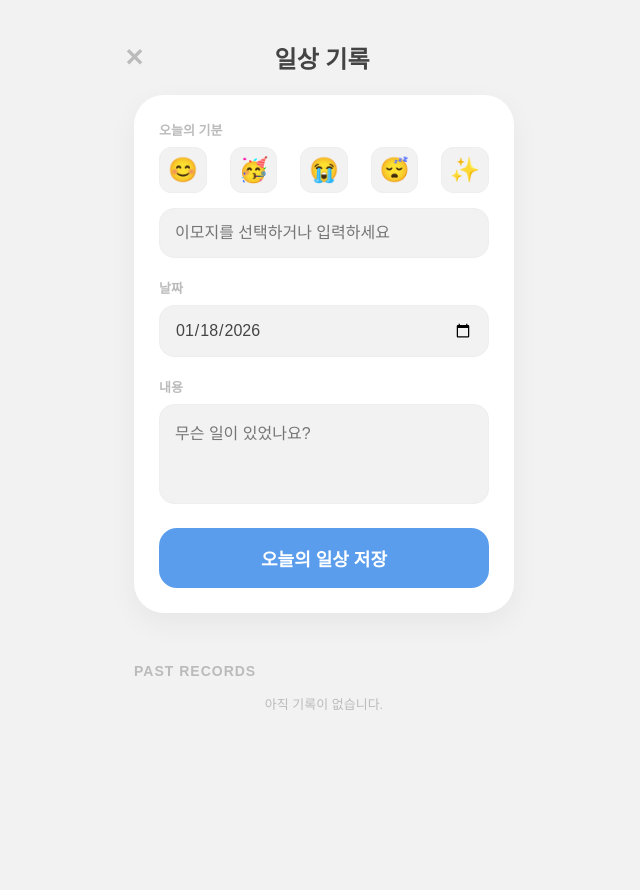
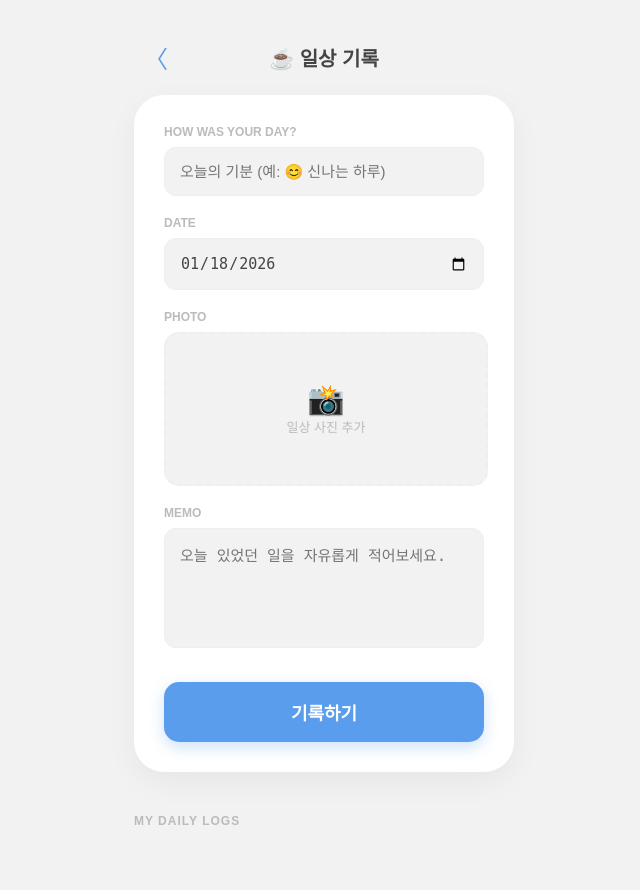
Before and after one commit to wealthsmurf/ADHdiary, a FastAPI app: template templates/daily.html in a window 1280 px wide. Shown: the whole page, without its empty margins (316-956 px from the left). Before the commit the page ends 710 px from the top, so only its background shows below. Run offline with FastAPI, Linux system fonts and the light colour scheme; the template is opened without the code that fills it, so the values that code supplies are empty.

Commit message:
Update daily.html

```diff
--- a/templates/daily.html
+++ b/templates/daily.html
@@ -3,7 +3,7 @@
 <head>
     <meta charset="UTF-8">
     <meta name="viewport" content="width=device-width, initial-scale=1.0">
-    <title>일상 기록 - ADHDIARY</title>
+    <title>DAILY LOG - ADHDIARY</title>
     <style>
         :root {
             --bg-color: #F2F2F2;
@@ -11,7 +11,7 @@
             --text-main: #444444;
             --text-sub: #BBBBBB;
             --border-color: #EEEEEE;
-            --adhd-blue: #5B9DED;
+            --daily-blue: #5B9DED;
         }
 
         body.dark-mode {
@@ -24,132 +24,163 @@
 
         body {
             margin: 0; padding: 0; font-family: 'Apple SD Gothic Neo', sans-serif;
-            background-color: var(--bg-color); display: flex; flex-direction: column; align-items: center;
-            color: var(--text-main); transition: background-color 0.3s, color 0.3s;
-            min-height: 100vh; padding-bottom: 50px;
+            background-color: var(--bg-color); color: var(--text-main);
+            display: flex; flex-direction: column; align-items: center; min-height: 100vh;
         }
 
-        .header { width: 90%; max-width: 400px; margin-top: 40px; display: flex; align-items: center; justify-content: space-between; }
-        .back-btn { text-decoration: none; color: var(--text-sub); font-size: 24px; font-weight: bold; }
-        .title { font-size: 24px; font-weight: 900; }
-
-        /* 입력 폼 카드 */
-        .form-card {
-            background: var(--card-bg); width: 90%; max-width: 380px; margin-top: 20px;
-            border-radius: 30px; padding: 25px; box-shadow: 0 10px 30px rgba(0,0,0,0.05);
-            box-sizing: border-box; margin-bottom: 40px;
+        .header {
+            width: 100%; max-width: 400px; padding: 40px 20px 20px;
+            display: flex; justify-content: space-between; align-items: center; box-sizing: border-box;
         }
 
-        .input-label { font-size: 13px; color: var(--text-sub); font-weight: bold; margin-bottom: 8px; display: block; }
+        .back-btn { font-size: 24px; cursor: pointer; color: var(--daily-blue); text-decoration: none; }
+        .title { font-size: 20px; font-weight: 900; }
 
-        .emoji-selection { display: flex; justify-content: space-between; margin-bottom: 15px; }
-        .emoji-btn {
-            font-size: 24px; background: var(--bg-color); border: 1px solid var(--border-color);
-            border-radius: 12px; padding: 8px; cursor: pointer; transition: 0.2s;
-        }
-        .emoji-btn.active { border-color: var(--adhd-blue); background: rgba(91, 157, 237, 0.1); }
-
-        input, textarea {
-            width: 100%; padding: 15px; border-radius: 15px; border: 1px solid var(--border-color);
-            background: var(--bg-color); color: var(--text-main); font-size: 16px;
-            margin-bottom: 20px; box-sizing: border-box; outline: none; font-family: inherit;
+        .form-card {
+            background: var(--card-bg); width: 90%; max-width: 380px;
+            border-radius: 30px; padding: 30px; box-shadow: 0 10px 30px rgba(0,0,0,0.05);
+            box-sizing: border-box;
         }
 
-        textarea { height: 100px; resize: none; }
+        .input-group { margin-bottom: 20px; }
+        .input-group label { display: block; font-size: 12px; color: var(--text-sub); margin-bottom: 8px; font-weight: bold; }
 
-        .save-btn {
-            width: 100%; height: 60px; background-color: var(--adhd-blue);
-            color: white; border-radius: 18px; border: none;
-            font-size: 18px; font-weight: bold; cursor: pointer;
+        input[type="text"], input[type="date"], textarea {
+            width: 100%; padding: 15px; border-radius: 12px; border: 1px solid var(--border-color);
+            background: var(--bg-color); color: var(--text-main); font-size: 15px;
+            box-sizing: border-box; outline: none; transition: 0.3s;
         }
 
-        /* --- 기록 리스트 (메인 카드 스타일) --- */
-        .history-section { width: 90%; max-width: 380px; margin-top: 10px; }
-        .history-title { font-size: 14px; font-weight: bold; color: var(--text-sub); margin-bottom: 15px; letter-spacing: 1px; }
+        textarea { height: 120px; resize: none; }
+        input:focus, textarea:focus { border-color: var(--daily-blue); }
 
-        .history-item {
-            background: var(--card-bg); border-radius: 20px; padding: 20px; margin-bottom: 15px;
-            box-shadow: 0 5px 15px rgba(0,0,0,0.05); position: relative;
-            border: 1px solid var(--border-color); transition: 0.2s;
+        .file-wrapper {
+            width: 100%; height: 150px; border: 2px dashed var(--border-color);
+            border-radius: 15px; display: flex; flex-direction: column;
+            align-items: center; justify-content: center; cursor: pointer;
+            overflow: hidden; position: relative; background: var(--bg-color);
+        }
+        #preview { width: 100%; height: 100%; object-fit: cover; display: none; }
+        .file-msg { font-size: 13px; color: var(--text-sub); text-align: center; }
+
+        .submit-btn {
+            width: 100%; height: 60px; background: var(--daily-blue);
+            color: white; border: none; border-radius: 15px;
+            font-size: 18px; font-weight: bold; cursor: pointer;
+            box-shadow: 0 5px 15px rgba(91, 157, 237, 0.3); margin-top: 10px;
         }
 
-        /* 삭제 버튼 (우측 상단 X) */
-        .delete-btn {
-            position: absolute; top: 15px; right: 15px; background: var(--bg-color);
-            border: none; width: 26px; height: 26px; border-radius: 50%;
-            display: flex; align-items: center; justify-content: center;
-            cursor: pointer; font-size: 12px; color: var(--text-sub); transition: 0.2s;
+        /* 기록 리스트 확장 */
+        .record-list { width: 90%; max-width: 380px; margin-top: 30px; padding-bottom: 50px; }
+        .record-item {
+            background: var(--card-bg); padding: 20px; border-radius: 20px;
+            margin-bottom: 15px; display: flex; flex-direction: column;
+            box-shadow: 0 4px 10px rgba(0,0,0,0.02);
         }
-        .delete-btn:hover { background: #FFEDED; color: #FF4D4D; }
+        .record-header { display: flex; justify-content: space-between; align-items: flex-start; }
+        .record-main { display: flex; align-items: center; }
+        .record-item img.thumb { width: 60px; height: 60px; border-radius: 12px; margin-right: 15px; object-fit: cover; }
 
-        .history-item .date { font-size: 11px; color: var(--text-sub); margin-bottom: 8px; font-weight: bold; }
-        .history-item .content { font-size: 14px; line-height: 1.6; display: flex; align-items: flex-start; }
-        .history-item .emoji-display { font-size: 20px; margin-right: 10px; }
+        /* 메모 표시 영역 */
+        .record-memo {
+            font-size: 14px; line-height: 1.6; color: var(--text-main);
+            background: var(--bg-color); padding: 15px; border-radius: 12px; margin-top: 12px;
+            white-space: pre-wrap; /* 줄바꿈 유지 */
+        }
+
+        .del-btn { background: none; border: none; color: #ff8a80; font-size: 18px; cursor: pointer; padding: 5px; }
     </style>
 </head>
 <body>
 
     <div class="header">
-        <a href="/" class="back-btn">✕</a>
-        <div class="title">일상 기록</div>
-        <div style="width: 24px;"></div>
+        <a href="/" class="back-btn">〈</a>
+        <div class="title">☕ 일상 기록</div>
+        <div style="width:24px;"></div>
     </div>
 
     <div class="form-card">
-        <form action="/save_daily" method="post">
-            <label class="input-label">오늘의 기분</label>
-            <div class="emoji-selection">
-                <button type="button" class="emoji-btn" onclick="selectEmoji('😊', this)">😊</button>
-                <button type="button" class="emoji-btn" onclick="selectEmoji('🥳', this)">🥳</button>
-                <button type="button" class="emoji-btn" onclick="selectEmoji('😭', this)">😭</button>
-                <button type="button" class="emoji-btn" onclick="selectEmoji('😴', this)">😴</button>
-                <button type="button" class="emoji-btn" onclick="selectEmoji('✨', this)">✨</button>
+        <form action="/save_daily" method="post" enctype="multipart/form-data">
+            <div class="input-group">
+                <label>HOW WAS YOUR DAY?</label>
+                <input type="text" name="emoji" placeholder="오늘의 기분 (예: 😊 신나는 하루)" required>
             </div>
-            <input type="text" name="emoji" id="emojiInput" placeholder="이모지를 선택하거나 입력하세요" required maxlength="10000">
 
-            <label class="input-label">날짜</label>
-            <input type="date" name="date" id="todayDate" required>
+            <div class="input-group">
+                <label>DATE</label>
+                <input type="date" name="date" id="currentDate" required>
+            </div>
 
-            <label class="input-label">내용</label>
-            <textarea name="memo" placeholder="무슨 일이 있었나요?" required></textarea>
+            <div class="input-group">
+                <label>PHOTO</label>
+                <div class="file-wrapper" onclick="document.getElementById('image').click()">
+                    <img id="preview" src="#">
+                    <div id="file-msg" class="file-msg">
+                        <span style="font-size: 30px;">📸</span><br>
+                        일상 사진 추가
+                    </div>
+                    <input type="file" id="image" name="image" accept="image/*" style="display:none;" onchange="previewImage(this)">
+                </div>
+            </div>
 
-            <button type="submit" class="save-btn">오늘의 일상 저장</button>
+            <div class="input-group">
+                <label>MEMO</label>
+                <textarea name="memo" placeholder="오늘 있었던 일을 자유롭게 적어보세요." required></textarea>
+            </div>
+
+            <button type="submit" class="submit-btn">기록하기</button>
         </form>
     </div>
 
-    <div class="history-section">
-        <div class="history-title">PAST RECORDS</div>
-        {% for r in my_records %}
-        <div class="history-item">
-            <form action="/delete_daily/{{ r.id }}" method="post" onsubmit="return confirm('이 기록을 삭제할까요?');">
-                <button type="submit" class="delete-btn">✕</button>
-            </form>
+    <div class="record-list">
+        <h3 style="font-size: 12px; color: var(--text-sub); letter-spacing: 1px;">MY DAILY LOGS</h3>
+        {% for record in my_records %}
+        <div class="record-item">
+            <div class="record-header">
+                <div class="record-main">
+                    {% if record.image_url %}
+                    <img src="{{ record.image_url }}" class="thumb">
+                    {% else %}
+                    <div style="width:60px; height:60px; background:var(--bg-color); border-radius:12px; margin-right:15px; display:flex; align-items:center; justify-content:center; font-size:24px;">☕</div>
+                    {% endif %}
+                    <div>
+                        <b style="font-size:16px;">{{ record.emoji }}</b>
+                        <p style="font-size:12px; color:var(--text-sub); margin:4px 0 0 0;">{{ record.date }}</p>
+                    </div>
+                </div>
+                <form action="/delete_daily/{{ record.id }}" method="post" style="margin:0;">
+                    <button type="submit" class="del-btn" onclick="return confirm('이 기록을 삭제할까요?')">🗑️</button>
+                </form>
+            </div>
 
-            <div class="date">{{ r.date }}</div>
-            <div class="content">
-                <span class="emoji-display">{{ r.emoji }}</span>
-                <span>{{ r.memo }}</span>
+            {% if record.memo %}
+            <div class="record-memo">
+                {{ record.memo }}
             </div>
+            {% endif %}
         </div>
-        {% else %}
-        <p style="text-align: center; color: var(--text-sub); font-size: 13px;">아직 기록이 없습니다.</p>
         {% endfor %}
     </div>
 
     <script>
-        // 1. 다크모드 적용
+        document.getElementById('currentDate').value = new Date().toISOString().substring(0, 10);
+
+        function previewImage(input) {
+            const preview = document.getElementById('preview');
+            const msg = document.getElementById('file-msg');
+            if (input.files && input.files[0]) {
+                const reader = new FileReader();
+                reader.onload = function(e) {
+                    preview.src = e.target.result;
+                    preview.style.display = 'block';
+                    msg.style.display = 'none';
+                }
+                reader.readAsDataURL(input.files[0]);
+            }
+        }
+
         if (localStorage.getItem('darkMode') === 'true') {
             document.body.classList.add('dark-mode');
-        }
-
-        // 2. 오늘 날짜 자동 설정
-        document.getElementById('todayDate').value = new Date().toISOString().substring(0, 10);
-
-        // 3. 이모지 선택 함수
-        function selectEmoji(emoji, btn) {
-            document.getElementById('emojiInput').value = emoji;
-            document.querySelectorAll('.emoji-btn').forEach(b => b.classList.remove('active'));
-            btn.classList.add('active');
         }
     </script>
 </body>
```
